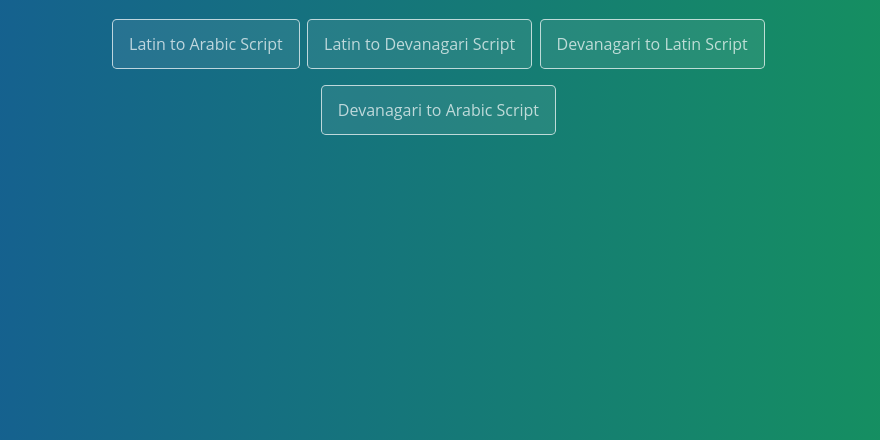
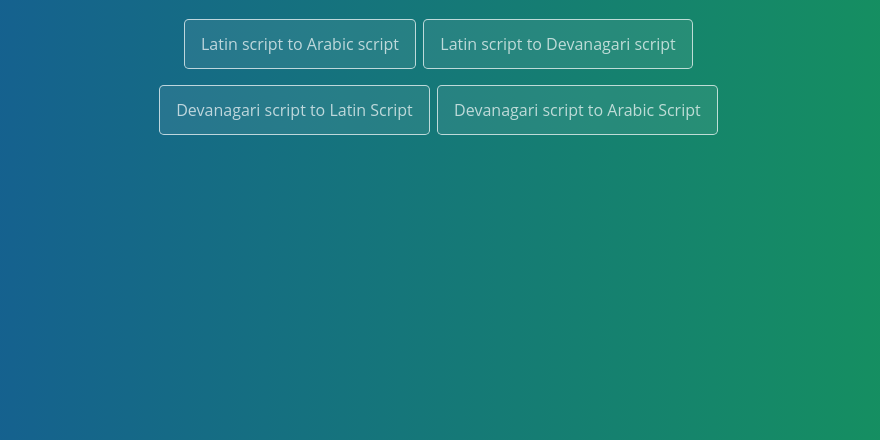
Before and after one commit to fahadmaqsood/sindhi-transliterator, a plain HTML site: page index.html in a window 1280 px wide. Shown: the part 360-800 px from the top of the page, without its empty margins (200-1080 px from the left). Drawn offline with Linux system fonts and the light colour scheme.

Commit message:
Update index.html

```diff
--- a/index.html
+++ b/index.html
@@ -47,11 +47,13 @@
 
   <div class="content">
     <h1>Transliterate between different scripts of Sindhi Language</h1>
-    <a href="latin-to-arabic.html">Latin to Arabic Script</a>
-    <a href="latin-to-devanagari.html">Latin to Devanagari Script</a>
+    <a href="latin-to-arabic.html">Latin script to Arabic script</a>
+    <a href="latin-to-devanagari.html">Latin script to Devanagari script</a>
 
-    <a href="devanagari-to-latin.html">Devanagari to Latin Script</a>
-    <a href="devanagari-to-arabic.html">Devanagari to Arabic Script</a>
+    <br />
+
+    <a href="devanagari-to-latin.html">Devanagari script to Latin Script</a>
+    <a href="devanagari-to-arabic.html">Devanagari script to Arabic Script</a>
   </div>
 
   <!-- Global site tag (gtag.js) - Google Analytics -->
```
